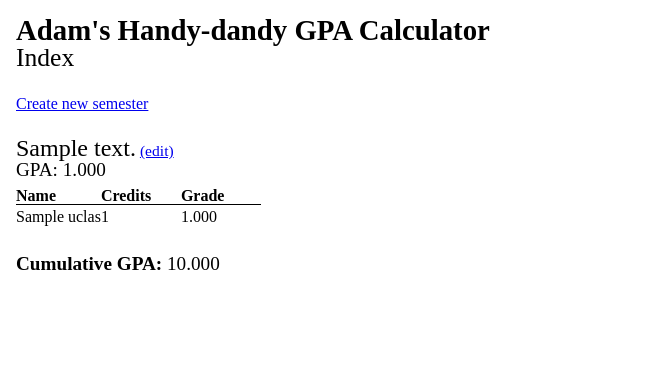
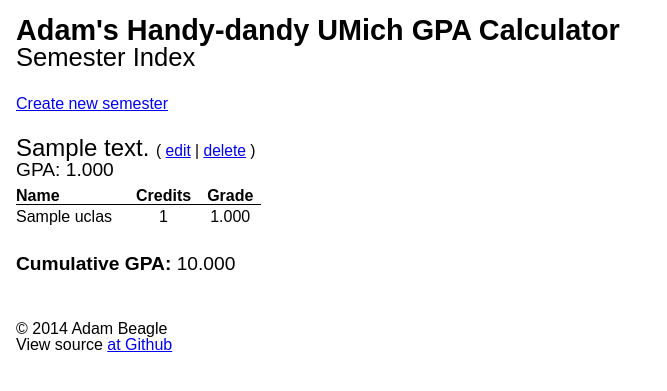
Before and after one commit to adambeagle/gpacalc, a Django app: template gpacalc/templates/core/semester_list.html in a window 1280 px wide. Shown: the top 391 px of the page, without its empty margins (0-667 px from the left). Run offline with Django 3.2, Linux system fonts and the light colour scheme; tables that the repository leaves empty hold one stand-in row (values such as "Sample post"); the template is opened without the code that fills it: values that come from a table or form of the project are taken from there, most other values are stand-ins (such as "Sample title", 1, 10 or a date in 2020).

Commit message:
Add delete capability for semesters; Style updates

```diff
--- a/gpacalc/core/forms.py
+++ b/gpacalc/core/forms.py
@@ -13,7 +13,8 @@
     UClass,
     fields=['name', 'credits', 'grade'],
     form=UClassForm,
-    extra=5
+    extra=5,
+    can_delete=True
 )
 
 SemesterForm = modelform_factory(Semester, fields=['description'])
--- a/gpacalc/gpacalc/urls.py
+++ b/gpacalc/gpacalc/urls.py
@@ -1,7 +1,8 @@
 from django.conf.urls import patterns, include, url
 from django.contrib import admin
 
-from core.views import create_semester, update_semester, SemestersIndex
+from core.views import (create_semester, SemesterDeleteView, update_semester,
+    SemestersIndex)
 
 
 admin.autodiscover()
@@ -10,5 +11,6 @@
     url(r'^$', SemestersIndex.as_view(), name='semester_index'),
     url(r'^new/semester/$', create_semester, name='create_semester'),
     url(r'^update/semester/(?P<pk>\w+)/$', update_semester, name='update_semester'),
+    url(r'^delete/semester/(?P<pk>\w+)/$', SemesterDeleteView.as_view(), name='delete_semester'),
     url(r'^admin/', include(admin.site.urls)),
 )
--- a/gpacalc/static/css/base.css
+++ b/gpacalc/static/css/base.css
@@ -1,5 +1,6 @@
 body {
 	padding: 1em;
+	font-family: sans-serif;
 }
 
 header {
@@ -44,10 +45,14 @@
 	color: rgb(0, 0, 238);
 }
 
+div.semester-listings {
+	float: left;
+	margin-bottom: 1.5em;
+}
+
 div.semester-listing {
 	float: left;
 	margin-right: 2em;
-	margin-bottom: 1.5em;
 }
 
 table {
@@ -60,8 +65,12 @@
 	border-bottom: 1px solid black;
 }
 
-td {
-	min-width: 5em;
+th:first-of-type {
+	padding: 0;
+}
+
+th {
+	padding: 0 .5em;
 }
 
 tbody td {
@@ -79,6 +88,10 @@
 
 input[type="number"] {
 	width: 4em;
+}
+
+footer {
+	margin-top: 3em;
 }
 
 .block {
@@ -102,3 +115,11 @@
 .form-field-required label {
 	font-weight: bold;
 }
+
+.extra-wide {
+	min-width: 7em;
+}
+
+.center-text {
+	text-align: center;
+}
--- a/gpacalc/templates/base.html
+++ b/gpacalc/templates/base.html
@@ -4,7 +4,7 @@
 <head>
     <meta http-equiv="Content-Type" content="text/html; charset=utf-8">
     <meta name="viewport" content="width=device-width, initial-scale=1">
-    <title>Adam's Handy-dandy GPA Calculator</title>
+    <title>GPA Calculator</title>
     <link rel="stylesheet" type="text/css" href="{% static 'css/reset.css' %}" />
     <link rel="stylesheet" type="text/css" href="{% static 'css/base.css' %}" />
     {% block extra_css %}{% endblock %}
@@ -13,12 +13,11 @@
 
 <body>
     <header>
-        <h1><a href="/">Adam's Handy-dandy GPA Calculator</a></h1>
+        <h1><a href="/">Adam's Handy-dandy UMich GPA Calculator</a></h1>
         <h2>{% block subheader %}{% endblock %}</h2>
     </header>
 
     {% block content %}{% endblock %}
-
 </body>
 
 </html>
--- a/gpacalc/templates/core/semester_list.html
+++ b/gpacalc/templates/core/semester_list.html
@@ -1,21 +1,27 @@
 {% extends 'base.html' %}
 
-{% block subheader %}Index{% endblock %}
+{% block subheader %}Semester Index{% endblock %}
 
 {% block content %}
     <div class="basic-space">
         <a href="{% url 'create_semester' %}">Create new semester</a>
     </div>
 
+    <div class="semester-listings">
         {% for s in semester_list %}
             <div class="semester-listing basic-space">
-            <h3>{% if s.description %}{{ s }}{% else %}Semester {{ forloop.counter }}{% endif %}<small> <a href="{% url 'update_semester' s.id %}">(edit)</a></small></h3>
+                <h3>{% if s.description %}{{ s }}{% else %}Semester {{ forloop.counter }}{% endif %}
+                    <small> (
+                        <a href="{% url 'update_semester' s.id %}">edit</a> |
+                        <a href="{% url 'delete_semester' s.id %}">delete</a> )
+                    </small>
+                </h3>
                 <h4>GPA: {{ s.gpa|floatformat:3 }}</h4>
 
                 <table>
                     <thead>
                         <tr>
-                        <th>Name</th>
+                            <th class="extra-wide">Name</th>
                             <th>Credits</th>
                             <th>Grade</th>
                         </tr>
@@ -24,8 +30,8 @@
                         {% for c in s.uclass_set.all %}
                         <tr>
                             <td>{{ c.name }}</td>
-                        <td>{{ c.credits }}</td>
-                        <td>{{ c.grade }}</td>
+                            <td class="center-text">{{ c.credits }}</td>
+                            <td class="center-text">{{ c.grade }}</td>
                         </tr>
                         {% empty %}
                         <tr>
@@ -39,7 +45,12 @@
             </div>
         {% empty %}
         {% endfor %}
+    </div>
 
     <h4 class="clear basic-space"><em>Cumulative GPA:</em> {{ cumulative_gpa|floatformat:3 }}</h4>
 
+    <footer>
+        <span class="block">&copy; 2014 Adam Beagle</span>
+        <span class="block">View source <a href="">at Github</a></span>
+    </footer>
 {% endblock content %}
```
Also changed, not shown: gpacalc/core/views.py (+23 -5 lines), gpacalc/templates/core/semester_create.html (+5 -3 lines), gpacalc/templates/core/semester_delete.html (added, +10 -0 lines). Lines whose indentation alone changed are shown as unchanged.
